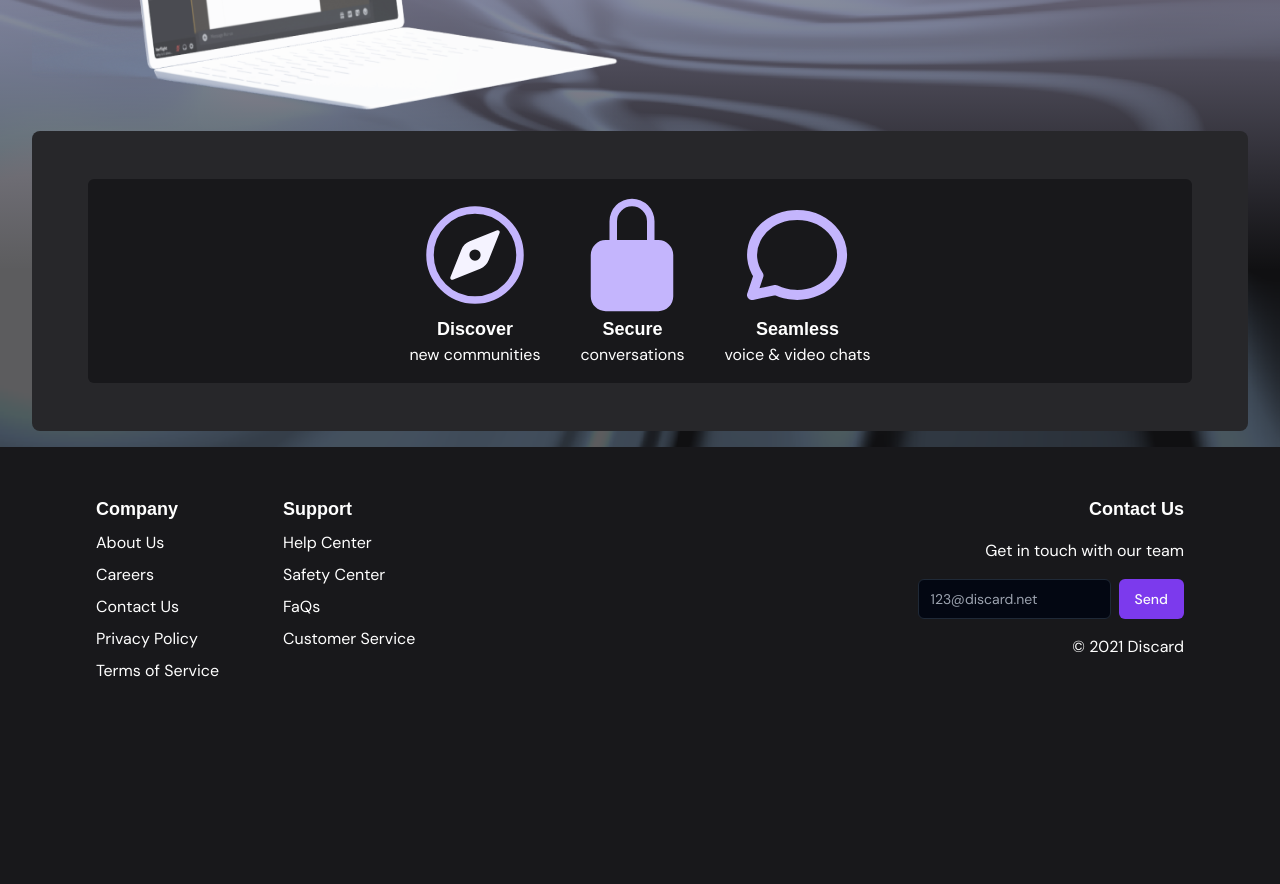
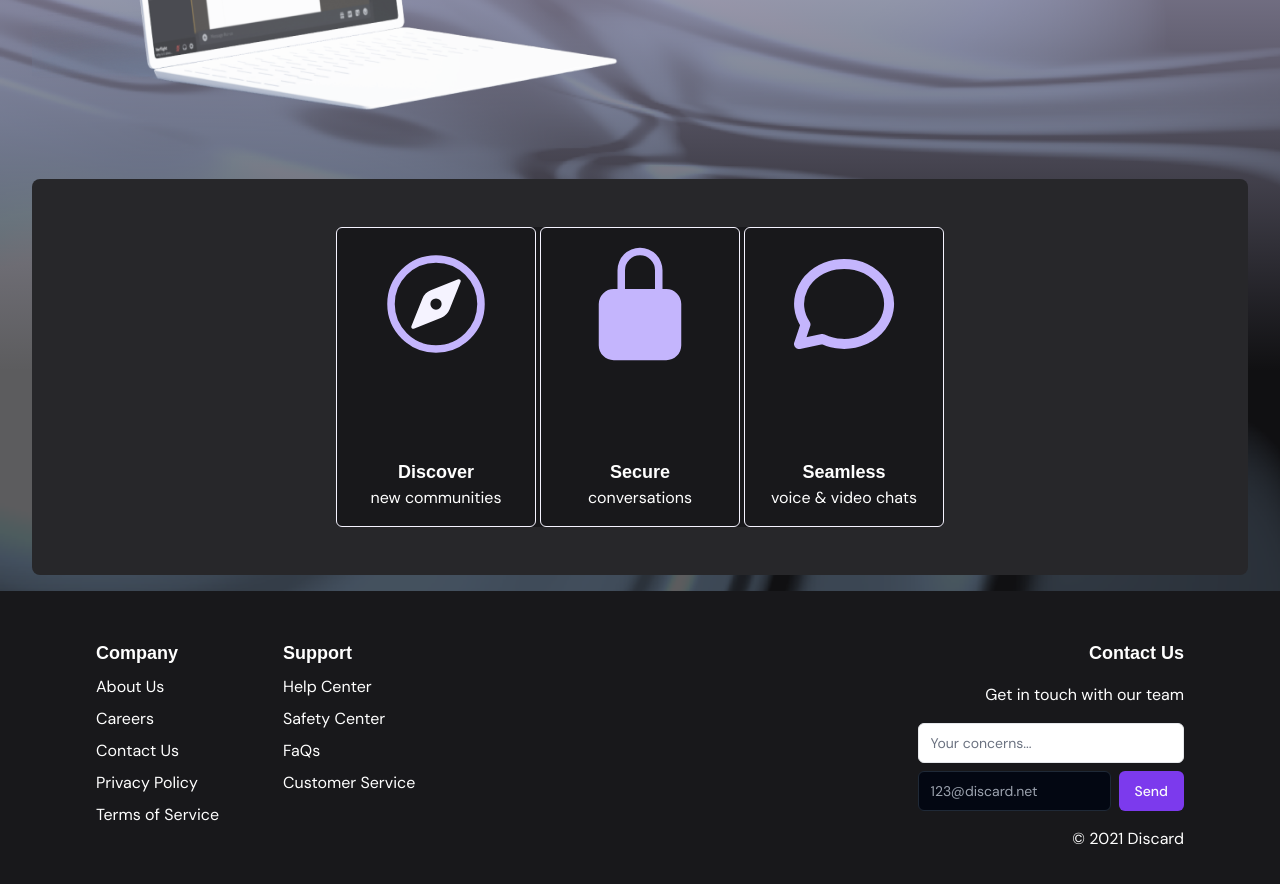
Before and after one commit to vinmeil/discard, a Next.js app: page / in a window 1280 px wide. Shown: the part 420-1304 px from the top of the page. Before the commit the page ends 1151 px from the top, so only its background shows below. Built offline with nearby package versions, Linux system fonts and the light colour scheme; a web font is replaced by a local one.

Commit message:
feat: cleaned up styling

```diff
--- a/app/_components/Navigation/LoginButton.tsx
+++ b/app/_components/Navigation/LoginButton.tsx
@@ -55,10 +55,10 @@ export function MobileLoginButton() {
         </button>
       </DropdownMenuTrigger>
       <DropdownMenuContent className="relative w-screen px-4 py-2 bg-transparent border-none shadow-none">
-        <div className="p-4 rounded-sm bg-violet-600 shadow-md">
+        <div className="p-4 rounded-md bg-violet-600 shadow-md">
           {navButtons.map((button, index) => (
-            <Link href={button.href}>
-              <DropdownMenuItem key={index} className="text-white gap-x-2">
+            <Link key={index} href={button.href}>
+              <DropdownMenuItem className="text-white gap-x-2">
                 {button.icon}
                 {button.text}
               </DropdownMenuItem>
--- a/app/_components/hero/Features.tsx
+++ b/app/_components/hero/Features.tsx
@@ -11,7 +11,7 @@ type featuresItemProps = {
 
 const FeaturesItem = ({ title, icon, label, image }: featuresItemProps) => {
   return (
-    <div className="flex flex-col rounded-md p-4 items-center justify-center">
+    <div className="flex flex-col rounded-md p-4 items-center justify-between h-[300px] w-[200px] border border-violet-50">
       {icon}
       <div className="text-center">
         <CustomHeading className="text-lg font-bold text-white">
@@ -43,8 +43,8 @@ export function Features() {
   ];
 
   return (
-    <div className="px-14 py-12 bg-zinc-800 rounded-lg text-violet-50">
-      <div className="flex bg-zinc-900 rounded-md items-center justify-center">
+    <div className="flex justify-center align-middle px-14 py-12 bg-zinc-800 rounded-lg text-violet-50 mt-12">
+      <div className="flex w-min bg-zinc-900 rounded-md items-center justify-center gap-x-1">
         {featuresList.map((feature, index) => (
           <FeaturesItem key={index} {...feature} />
         ))}
--- a/app/_components/hero/Footer.tsx
+++ b/app/_components/hero/Footer.tsx
@@ -61,9 +61,20 @@ export function Footer() {
           Contact Us
         </CustomHeading>
         <p>Get in touch with our team</p>
-        <div className="flex gap-x-2 w-full">
-          <Input type="email" placeholder="123@discard.net" className="dark" />
-          <Button>Send</Button>
+        <div className="w-full flex flex-col gap-y-2">
+          <Input
+            type="text"
+            placeholder="Your concerns..."
+            className="light text-gray-900"
+          />
+          <div className="flex gap-x-2 w-full">
+            <Input
+              type="email"
+              placeholder="123@discard.net"
+              className="dark"
+            />
+            <Button>Send</Button>
+          </div>
         </div>
         <p>&copy; 2021 Discard</p>
       </div>
```
